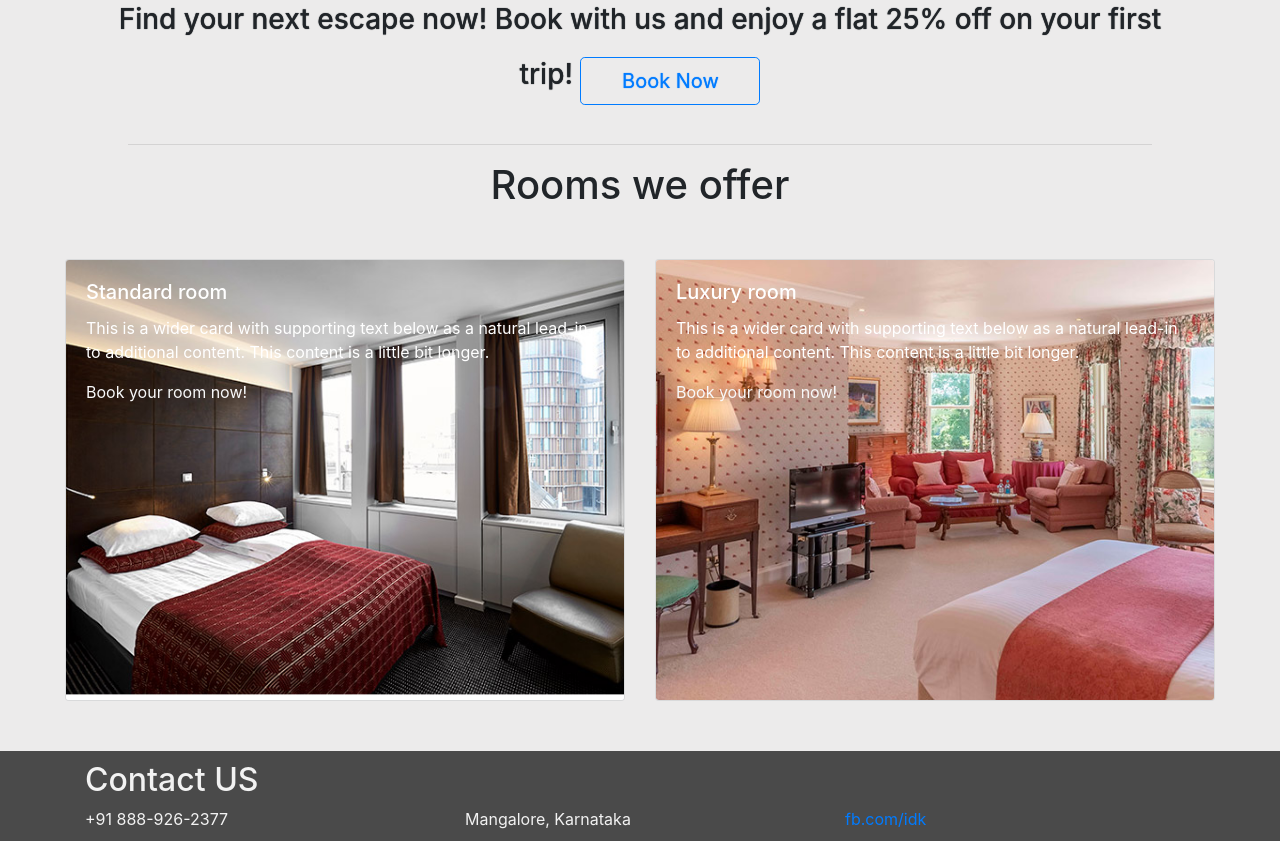
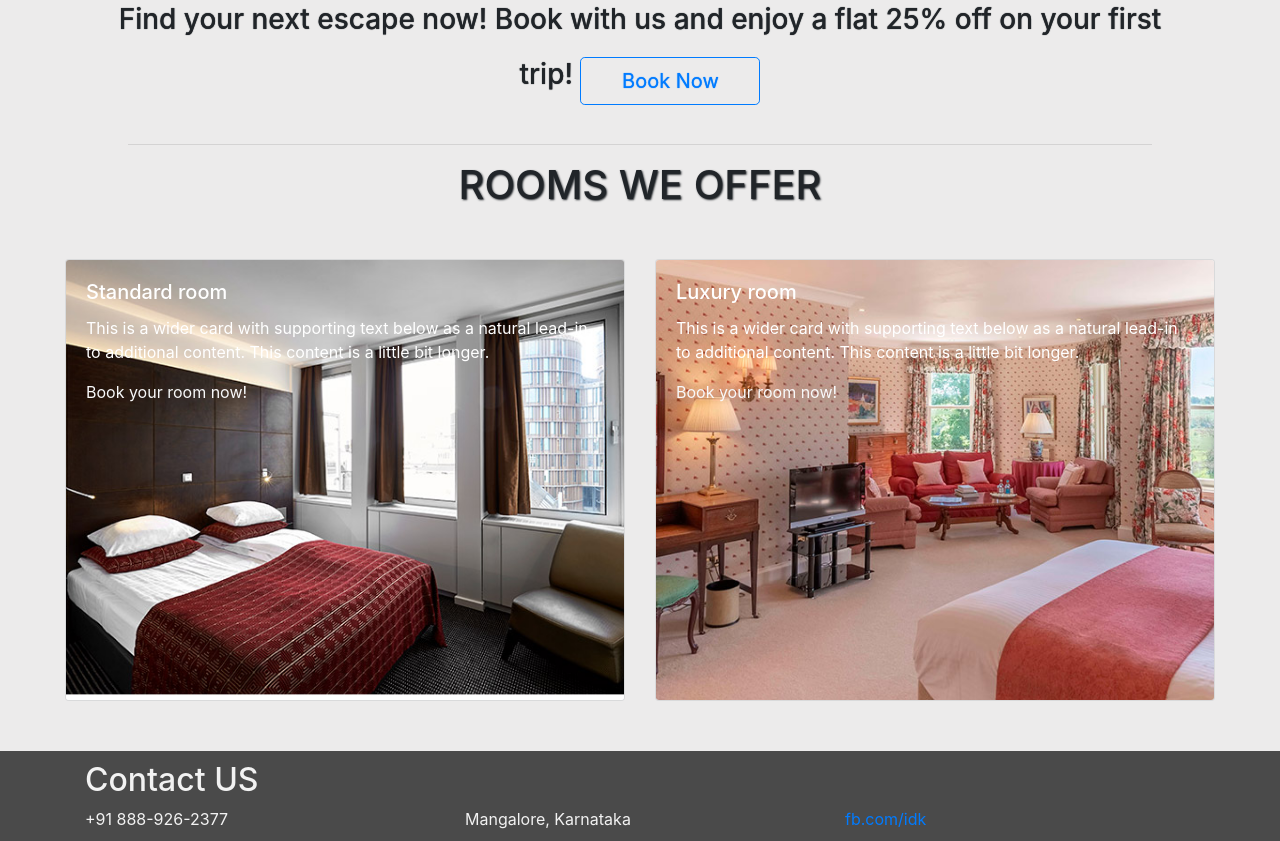
Before and after one commit to rakshithp7/RDBMS, a website: page src/index.html in a window 1280 px wide. Shown: the part 1146-1987 px from the top of the page. Drawn offline with nearby package versions, Linux system fonts and the light colour scheme.

Commit message:
fixed RoomsWeOffer section

```diff
--- a/src/css/styles.css
+++ b/src/css/styles.css
@@ -65,6 +65,10 @@ body {
 }
 
 /* INDEX */
+#roomsWeOffer h1 {
+    text-transform: uppercase;
+    text-shadow: 1px 1px 2px;
+}
 #roomType {
     margin: 50px;
 }
--- a/src/index.html
+++ b/src/index.html
@@ -86,6 +86,7 @@
         </section>
     </div>
     <hr style="width: 80%;">
+    <section id="roomsWeOffer">
         <h1 class="text-center">Rooms we offer</h1>
         <div class="row" id="roomType">
             <div class="col-sm-12 col-md-6">
@@ -113,6 +114,7 @@
                 </div>
             </div>
         </div>
+    </section>
 
     <!-- FOOTER -->
     <footer class="footerStyle">
```
Lines whose indentation alone changed are shown as unchanged.
